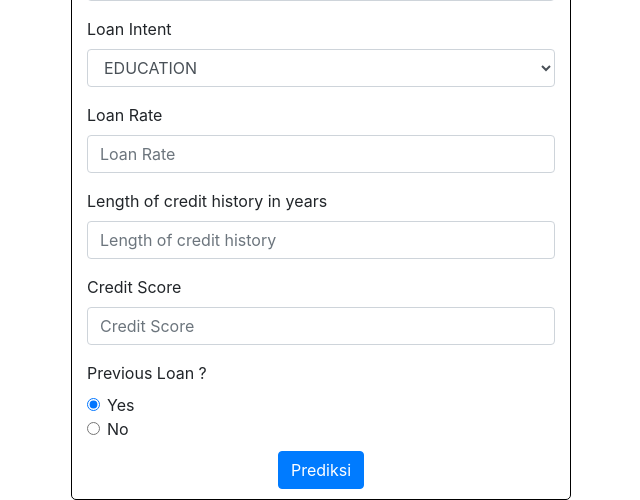
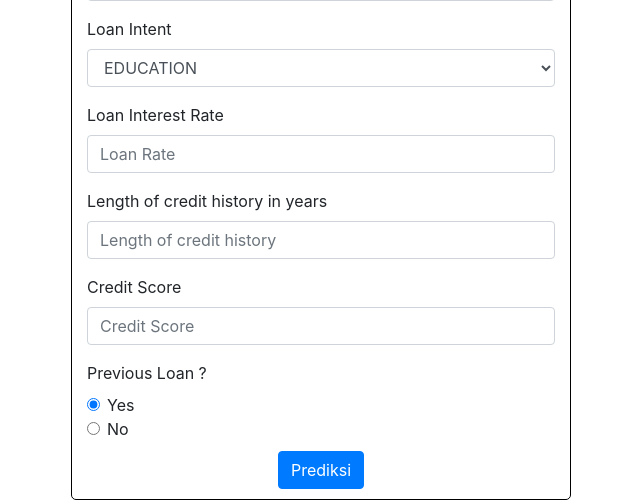
Before and after one commit to Rianchandra11/loanpredict, a Python web app: template templates/index.html in a window 1280 px wide. Shown: the part 694-1194 px from the top of the page, without its empty margins (319-959 px from the left). Run offline with Jinja, Linux system fonts and the light colour scheme; the template is opened without the code that fills it, so the values that code supplies are empty.

Commit message:
Update index.html

```diff
--- a/templates/index.html
+++ b/templates/index.html
@@ -92,7 +92,7 @@
         </select>
       </div>
       <div class="form-group">
-        <label for="loanrate">Loan Rate</label>
+        <label for="loanrate">Loan Interest Rate</label>
         <input type="number" class="form-control" id="loanrate" placeholder="Loan Rate" name="loanrate" min="5.42" step="0.01" max="20">
 
       </div>
```
